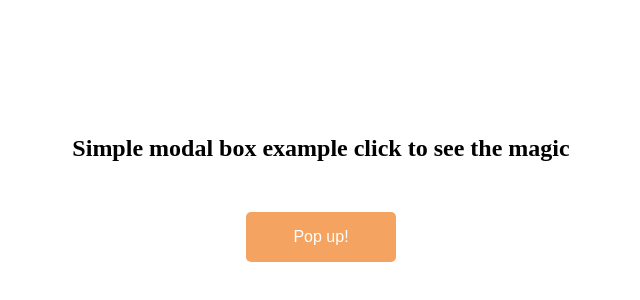
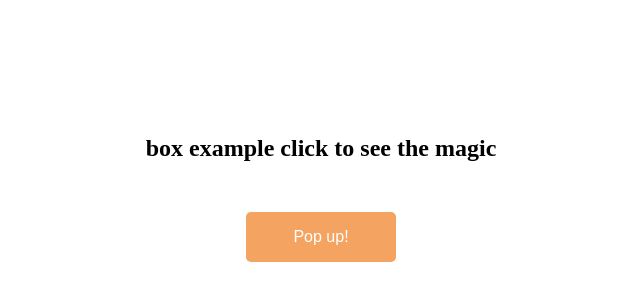
Before and after one commit to zisarknar/Simple-modal, a plain HTML site: page index.html in a window 1280 px wide. Shown: the part 202-502 px from the top of the page, without its empty margins (319-959 px from the left). Drawn offline with Linux system fonts and the light colour scheme.

Commit message:
chore: testing

```diff
--- a/index.html
+++ b/index.html
@@ -13,7 +13,7 @@
 <body>
 
     <div class="main-contact">
-        <h2>Simple modal box example click to see the magic</h2>
+        <h2>box example click to see the magic</h2>
         <button class="btn" onclick="togglePopup()">Pop up!</button>
     </div>
 
```
